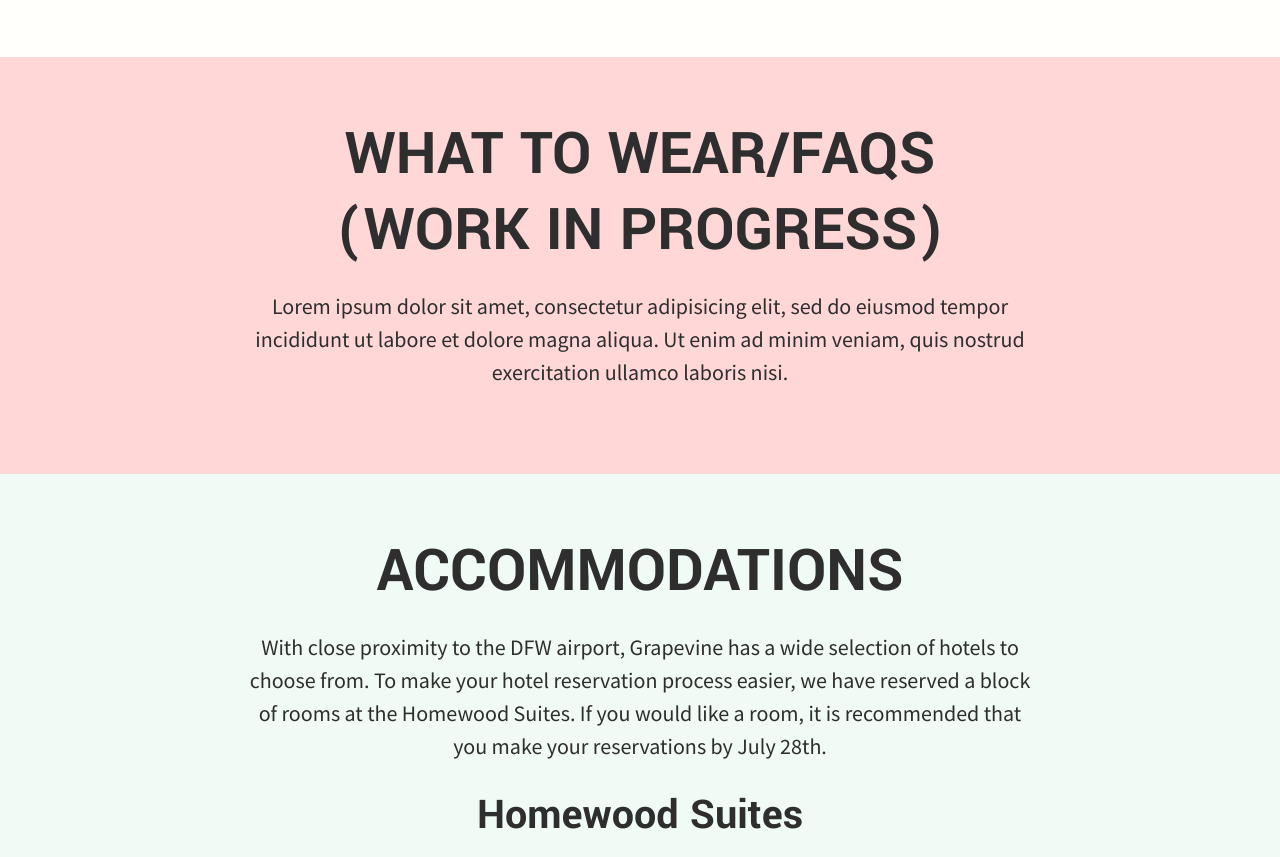
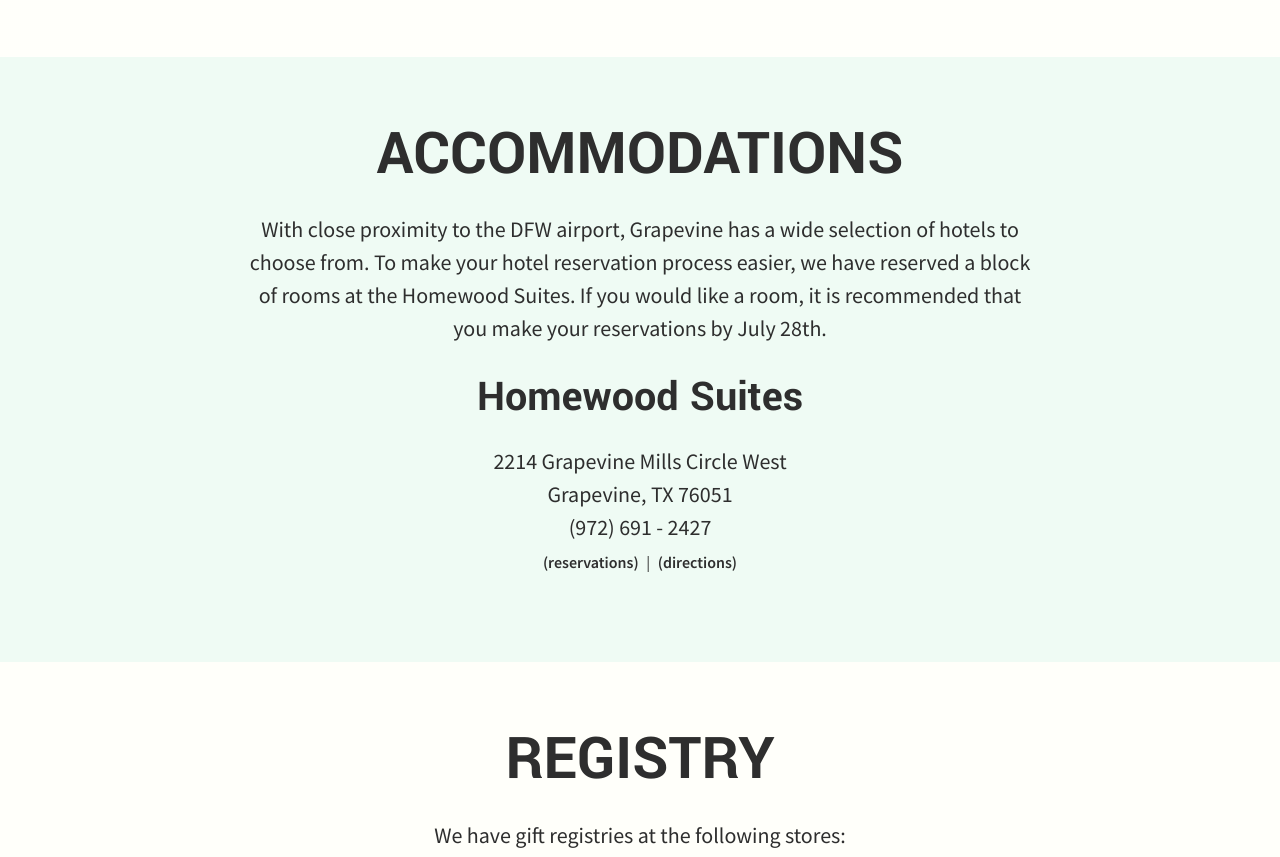
Before and after one commit to mgyarmathy/michaelandshannon.gyarmathy.me, a website: page index.html in a window 1280 px wide. Shown: the part 2665-3522 px from the top of the page. Drawn offline with nearby package versions, Linux system fonts and the light colour scheme.

Commit message:
removed FAQs section until we figure out what to write in there

```diff
--- a/index.html
+++ b/index.html
@@ -75,8 +75,7 @@
       </div>
     </div>
   </section>
-
-  <section class="what-to-wear">
+<!--   <section class="what-to-wear">
     <div class="container">
       <div class="row">
         <div class="ten columns offset-by-one ct">
@@ -87,7 +86,7 @@
         </div>
       </div>
     </div>
-  </section>
+  </section> -->
   <section class="accommodations">
     <div class="container">
       <div class="row">
```
